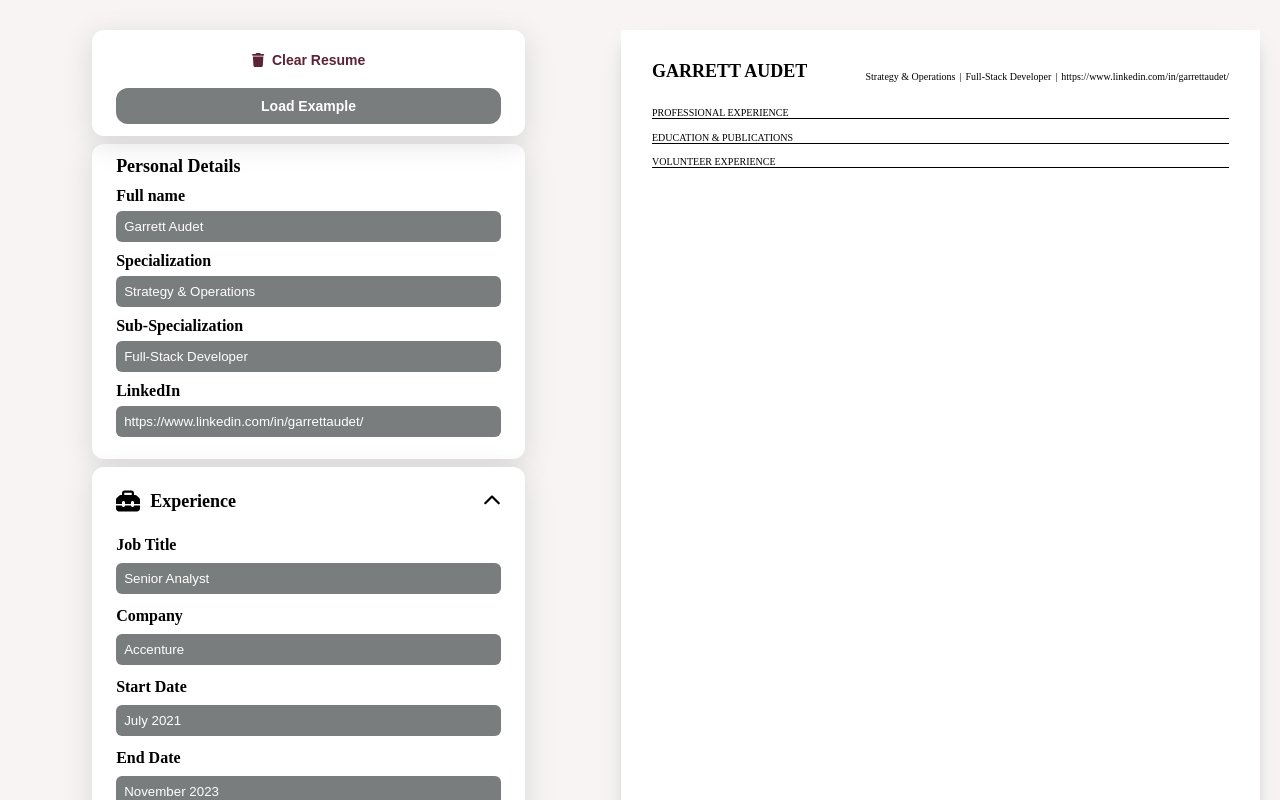
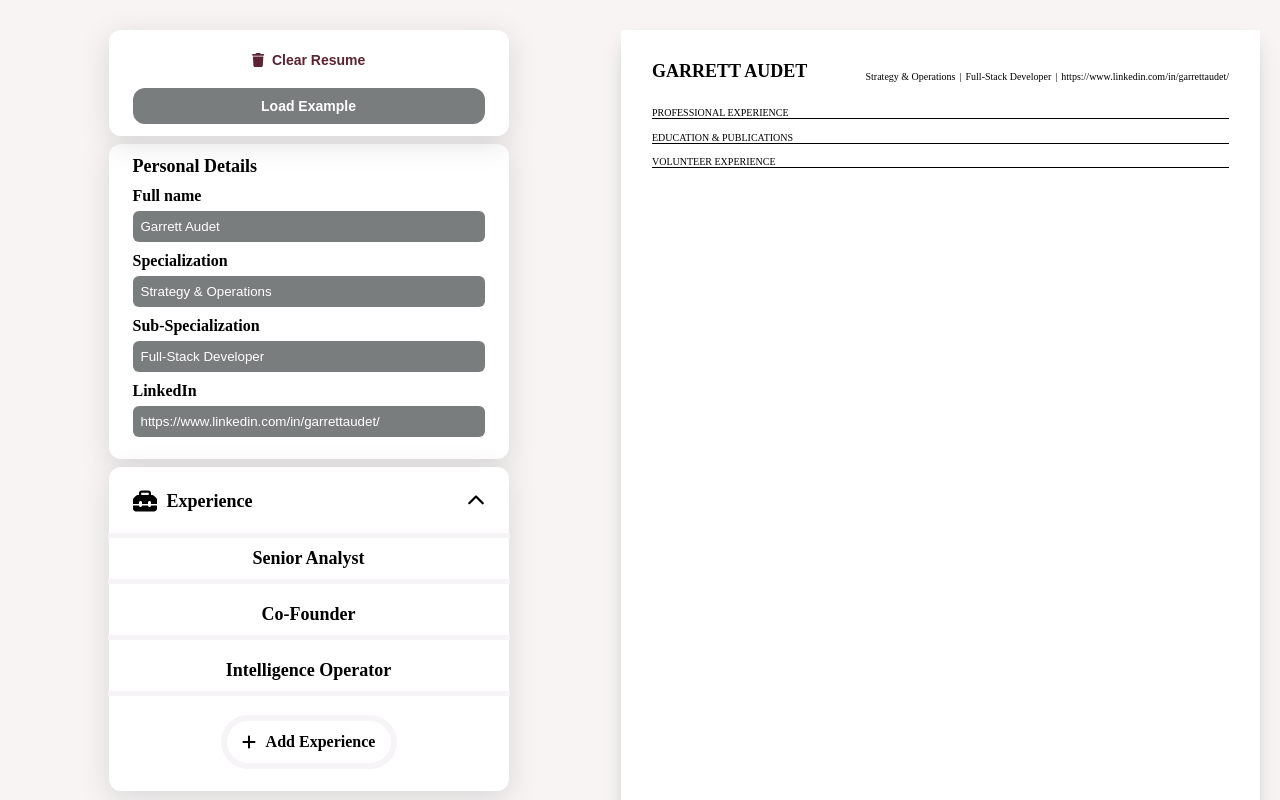
Before and after one commit to GarrettAudet/CV-Generator, a React (Create React App) app: page / in a window 1280 px wide. Both pictures are taken after a click on the element "Experience". Shown: the top 800 px of the page. Built offline with nearby package versions, Linux system fonts and the light colour scheme.

Commit message:
Fixed Experience component visibility

```diff
--- a/src/components/LeftSide/CommonStyles/styles.css
+++ b/src/components/LeftSide/CommonStyles/styles.css
@@ -7,7 +7,9 @@
 .LHSInput {
     display: flex;
     flex-direction: column;
-    width: 75%;
+    width: 100%;
+    max-width: 400px;
+    padding: 24px;
     background-color: #fff;
     box-shadow: 0 7px 29px 0 hsla(240, 5%, 41%, .2);
     border-radius: 12px;
--- a/src/components/LeftSide/LeftSide.css
+++ b/src/components/LeftSide/LeftSide.css
@@ -4,5 +4,6 @@
     align-items: center;
     justify-content: flex-start;
     width: 100%;
+    min-width: 350px;
     gap: 0.5rem;
 }
--- a/src/components/LeftSide/WorkExperience/AddExperience.css
+++ b/src/components/LeftSide/WorkExperience/AddExperience.css
@@ -14,3 +14,7 @@
     justify-content: center;
     align-items: center;
 }
+
+.hidden {
+    display: none;
+}
--- a/src/components/LeftSide/WorkExperience/AddExperience.js
+++ b/src/components/LeftSide/WorkExperience/AddExperience.js
@@ -1,12 +1,12 @@
 import React from 'react';
 import { FontAwesomeIcon } from '@fortawesome/react-fontawesome';
 import { faPlus } from '@fortawesome/free-solid-svg-icons';
-import './AddExperience.css'
+import './AddExperience.css';
 
-export default function AddExperience( {headerText}) {
+export default function AddExperience({ headerText, isVisible, toggle }) {
     return (
-        <div class = 'addExperienceContainer'>
-            <div class='addExperience'>
+        <div className={`addExperienceContainer ${isVisible ? 'visible' : 'hidden'}`}>
+            <div className='addExperience' onClick={toggle}>
                 <FontAwesomeIcon icon={faPlus} />
                 <h4>{headerText}</h4>
             </div>
--- /dev/null
+++ b/src/components/LeftSide/WorkExperience/Experience.css
@@ -0,0 +1,3 @@
+.Experience {
+    transition-duration: 10s;
+}
--- a/src/components/LeftSide/WorkExperience/Experience.js
+++ b/src/components/LeftSide/WorkExperience/Experience.js
@@ -1,5 +1,6 @@
 import React, { useState } from 'react';
 import JobEntry from './JobEntry';
+import './Experience.css'
 import ExperienceHeader from './ExperienceHeader'
 import SegmentHeader from '../subHeader/segmentHeader';
 import AddExperience from './AddExperience';
@@ -38,15 +39,16 @@ function Experience() {
         <div className="Experience LHSInput">
             <SegmentHeader icon={faToolbox} headerText="Experience" toggle={toggleVisibility} isVisible = {isVisible} />
             {isVisible && jobs.map((job, index) => (
-                <JobEntry
+                <ExperienceHeader key = {job.id} toggle={toggleVisibility} headerText = {job.jobTitle} additionalClass = {index === 0 ? 'firstItem' : ''}/>
+                /* <JobEntry
                     key={job.id}
                     job={job}
                     isVisible={isVisible}
                     onChange={(field, value) => handleFieldChange(index, field, value)}
                     onDateChange={(field, date) => handleDateChange(index, field, date)}
-                />
+                /> */
             ))}
-            <AddExperience headerText = "Add Experience"/>
+            <AddExperience headerText = "Add Experience" toggle={toggleVisibility} isVisible = {isVisible}/>
         </div>
     );
 }
--- a/src/components/LeftSide/WorkExperience/ExperienceHeader.css
+++ b/src/components/LeftSide/WorkExperience/ExperienceHeader.css
@@ -0,0 +1,13 @@
+.experienceHeader {
+    display: flex;
+    align-items: center;
+    justify-content: center;
+    width: calc(100% + 50px);
+    margin-left: -25px;
+    margin-right: -25px;
+    border-bottom: 5px solid #F7F4F7;
+}
+
+.firstItem {
+    border-top: 5px solid #F7F4F7;
+}
--- a/src/components/LeftSide/WorkExperience/ExperienceHeader.js
+++ b/src/components/LeftSide/WorkExperience/ExperienceHeader.js
@@ -2,9 +2,9 @@ import React from 'react';
 import './ExperienceHeader.css';
 import '../CommonStyles/styles.css';
 
-export default function ExperienceHeader({ headerText, isVisible }) {
+export default function ExperienceHeader({ headerText, isVisible, toggle, additionalClass }) {
     return (
-        <div className={`chevronIcon ${isVisible ? 'rotated' : 'notrotated'}`}>
+        <div className={`experienceHeader ${isVisible ? 'hidden' : 'visible'} ${additionalClass}`}>
             <h2 className="LHSInputHeader" onClick={toggle}>{headerText}</h2>
         </div>
     );
--- a/src/components/LeftSide/subHeader/segmentHeader.css
+++ b/src/components/LeftSide/subHeader/segmentHeader.css
@@ -75,12 +75,10 @@
 }
 
 
-/* Add this in your CSS file for smooth transitions */
 .experienceInput {
     transition: all 0.3s ease;
 }
 
-/* If you are using hidden class method */
 .hidden {
     display: none;
 }
```
